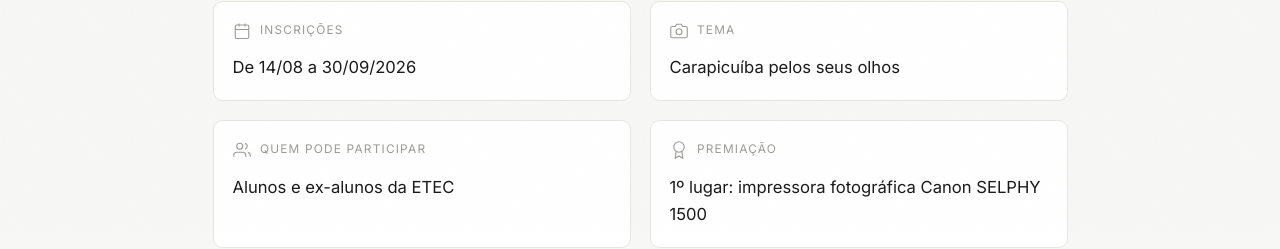
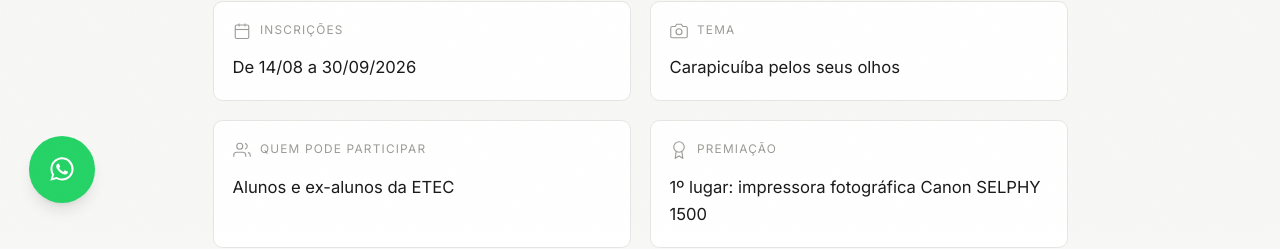
Before and after one commit to GuilhermeSzFernandes/fotorankFE, a React (Vite) app: page / in a window 1280 px wide. Shown: the part 569-818 px from the top of the page. Built offline with nearby package versions, Linux system fonts and the light colour scheme; no server answers; the HTML template or start-up script is replaced by a standard one.

Commit message:
Add the whatsapp button

```diff
--- a/src/App.jsx
+++ b/src/App.jsx
@@ -2,6 +2,7 @@ import { BrowserRouter, Routes, Route, Navigate } from 'react-router-dom';
 import { AuthProvider } from './contexts/AuthContext';
 import { ThemeProvider } from './contexts/ThemeContext';
 import Navbar from './components/Navbar';
+import WhatsAppButton from './components/WhatsAppButton';
 import ProtectedRoute from './components/ProtectedRoute';
 import Home from './pages/Home';
 import Login from './pages/Login';
@@ -47,6 +48,7 @@ export default function App() {
               <Route path="*" element={<Navigate to="/" replace />} />
             </Routes>
           </main>
+          <WhatsAppButton />
         </BrowserRouter>
       </AuthProvider>
     </ThemeProvider>
--- /dev/null
+++ b/src/components/WhatsAppButton.jsx
@@ -0,0 +1,21 @@
+const PHONE = '5511951408415';
+const MESSAGE = 'Olá. Gostaria de conversar sobre o concurso de fotografia.';
+
+export default function WhatsAppButton() {
+  const href = `https://wa.me/${PHONE}?text=${encodeURIComponent(MESSAGE)}`;
+
+  return (
+    <a
+      href={href}
+      target="_blank"
+      rel="noopener noreferrer"
+      title="Fale conosco no WhatsApp"
+      aria-label="Fale conosco no WhatsApp"
+      className="fixed bottom-6 left-6 z-50 flex items-center justify-center w-14 h-14 rounded-full bg-[#25D366] text-white shadow-lg hover:scale-105 hover:shadow-xl transition-all duration-200"
+    >
+      <svg width="28" height="28" viewBox="0 0 24 24" fill="currentColor">
+        <path d="M12.04 2C6.58 2 2.13 6.45 2.13 11.91c0 1.75.46 3.45 1.32 4.95L2 22l5.28-1.39c1.45.79 3.08 1.21 4.75 1.21h.01c5.46 0 9.91-4.45 9.91-9.91 0-2.65-1.03-5.14-2.9-7.01A9.83 9.83 0 0 0 12.04 2Zm0 18.13h-.01c-1.48 0-2.93-.4-4.2-1.15l-.3-.18-3.13.82.84-3.05-.2-.31a8.18 8.18 0 0 1-1.26-4.35c0-4.51 3.67-8.18 8.19-8.18 2.19 0 4.24.85 5.78 2.4a8.12 8.12 0 0 1 2.4 5.79c0 4.51-3.67 8.18-8.19 8.18Zm4.49-6.13c-.25-.12-1.45-.71-1.67-.8-.22-.08-.39-.12-.55.12-.16.25-.63.8-.78.96-.14.16-.29.18-.54.06-.25-.12-1.04-.38-1.98-1.22-.73-.65-1.23-1.46-1.37-1.7-.14-.25-.02-.38.11-.5.11-.11.25-.29.37-.43.12-.14.16-.25.25-.41.08-.16.04-.31-.02-.43-.06-.12-.55-1.32-.75-1.81-.2-.48-.4-.41-.55-.42h-.47c-.16 0-.43.06-.65.31-.22.25-.86.84-.86 2.04 0 1.2.88 2.36 1 2.52.12.16 1.73 2.64 4.2 3.7.59.25 1.05.4 1.41.52.59.19 1.13.16 1.56.1.48-.07 1.45-.59 1.65-1.16.2-.57.2-1.06.14-1.16-.06-.1-.22-.16-.47-.28Z" />
+      </svg>
+    </a>
+  );
+}
```
